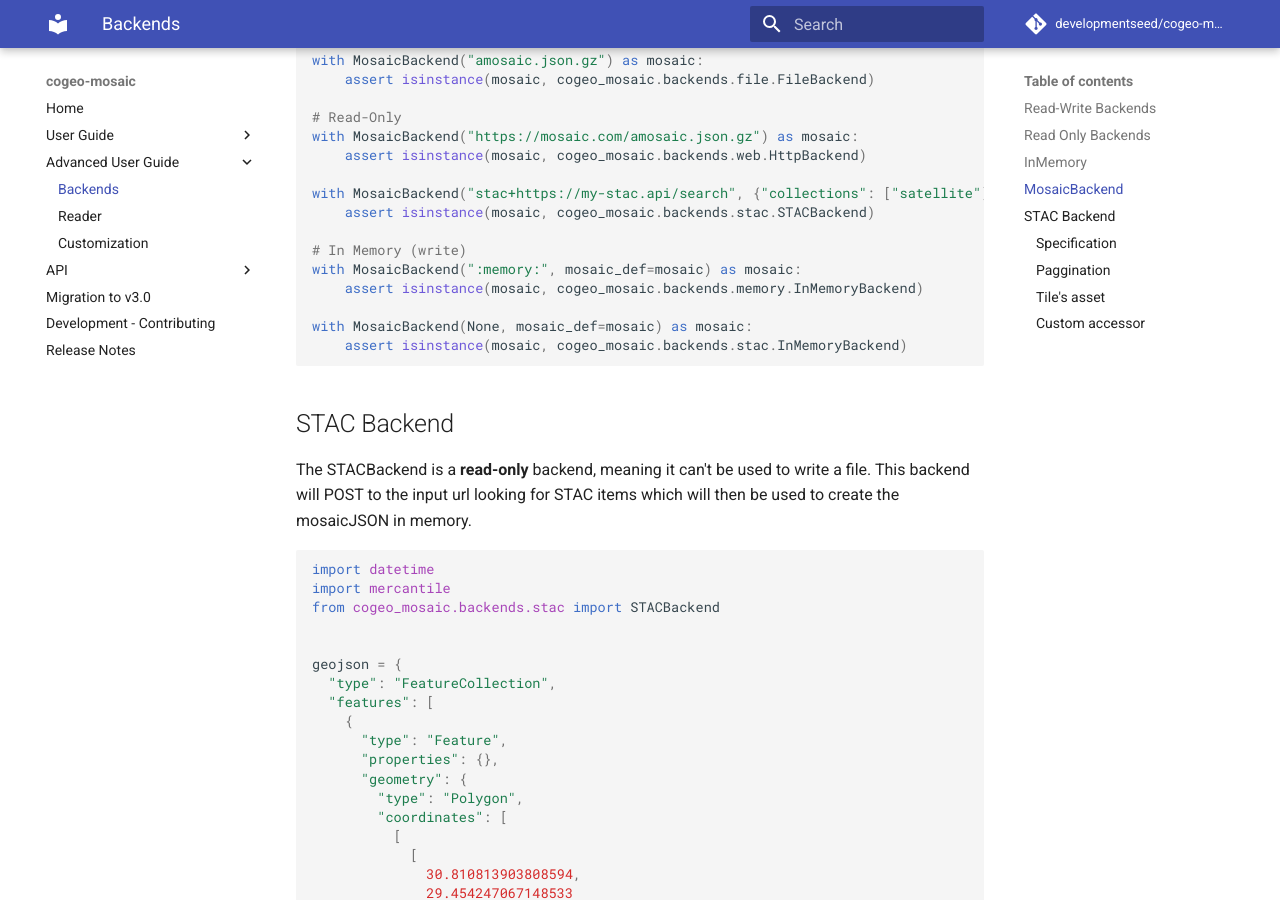
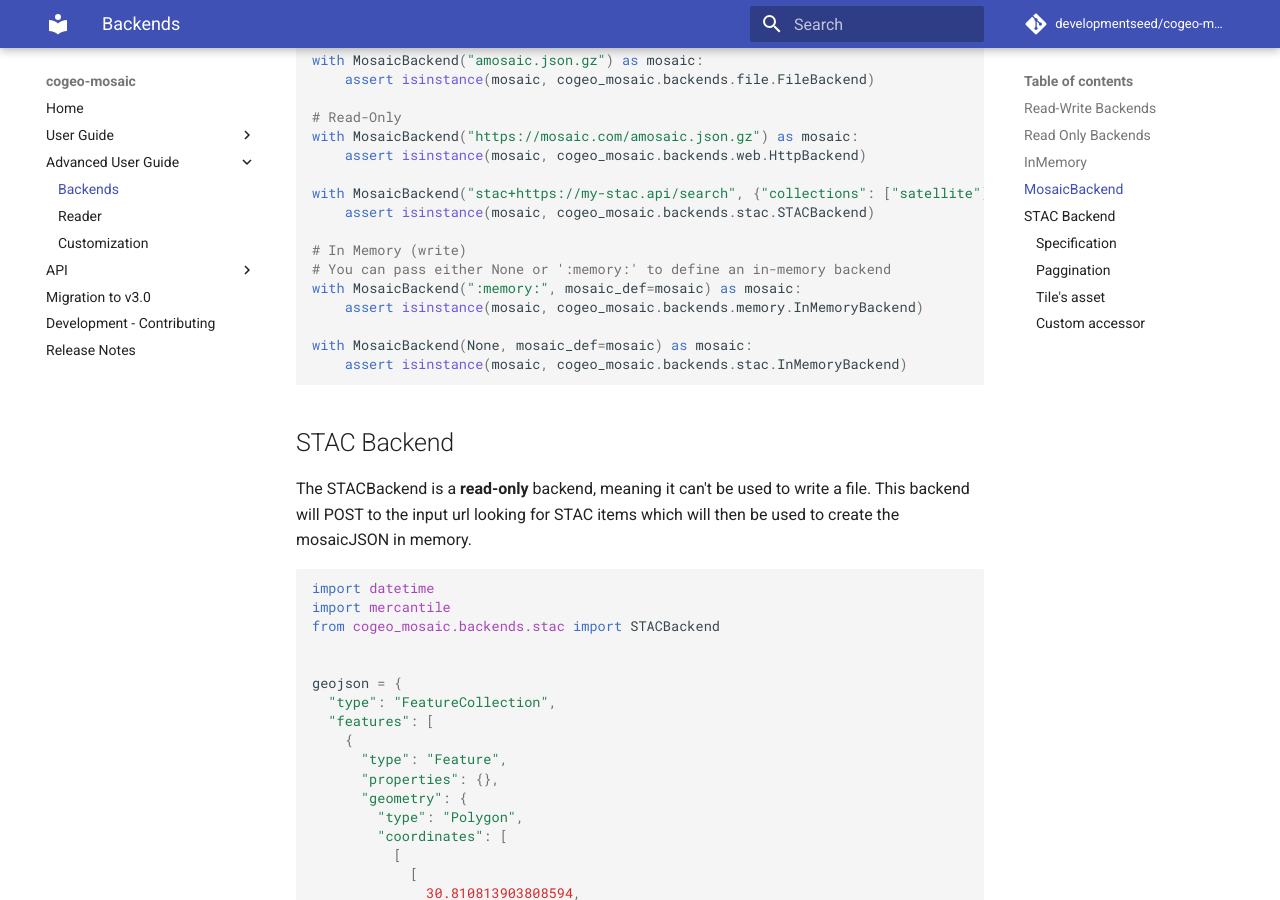
Before and after one commit to developmentseed/cogeo-mosaic, an MkDocs documentation site: the page built from docs/advanced/backends.md, in a window 1280 px wide and 900 px high, scrolled down 1234 px. Built offline with MkDocs 1.6.1 and Material for MkDocs 9.7.7, drawn with Linux system fonts in a browser that asks for light colours; comment, search, counter and statistics services are not loaded.

Commit message:
Update docs/advanced/backends.md
Co-authored-by: Kyle Barron <kylebarron2@gmail.com>

```diff
--- a/docs/advanced/backends.md
+++ b/docs/advanced/backends.md
@@ -59,6 +59,7 @@ with MosaicBackend("stac+https://my-stac.api/search", {"collections": ["satellit
     assert isinstance(mosaic, cogeo_mosaic.backends.stac.STACBackend)
 
 # In Memory (write)
+# You can pass either None or ':memory:' to define an in-memory backend
 with MosaicBackend(":memory:", mosaic_def=mosaic) as mosaic:
     assert isinstance(mosaic, cogeo_mosaic.backends.memory.InMemoryBackend)
 
```
